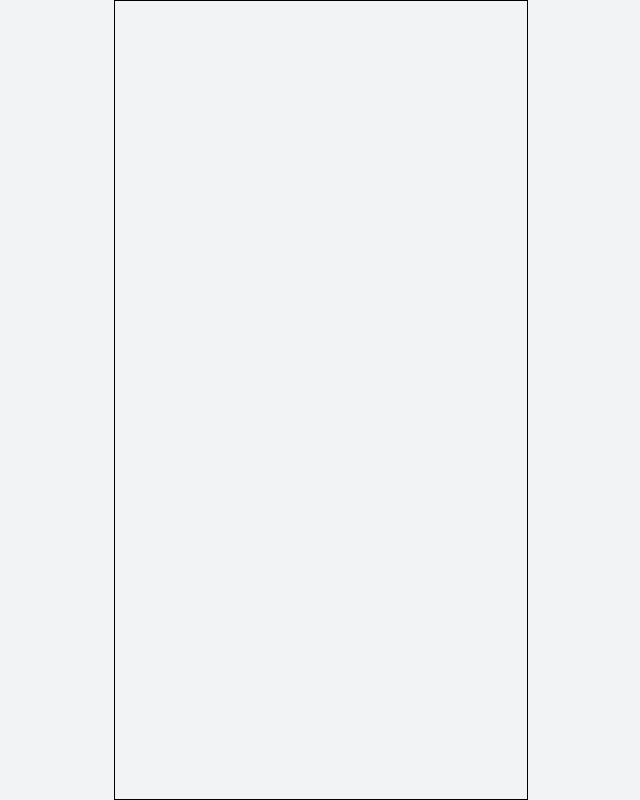
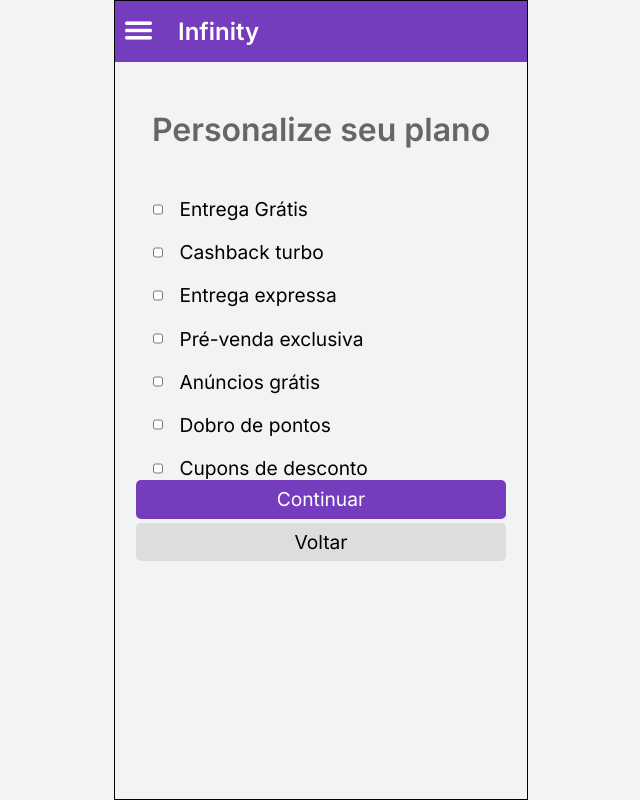
Before and after one commit to gabrielrmodesto/infinityScreens, a Next.js app: page /personalizar in a window 1280 px wide. Shown: the whole page, without its empty margins (319-959 px from the left). Built offline with nearby package versions, Linux system fonts and the light colour scheme.

Commit message:
personalizate page

```diff
--- /dev/null
+++ b/src/data/benefits.ts
@@ -0,0 +1,9 @@
+export default[
+    'Entrega Grátis',
+    'Cashback turbo',
+    'Entrega expressa',
+    'Pré-venda exclusiva',
+    'Anúncios grátis',
+    'Dobro de pontos',
+    'Cupons de desconto'
+];
--- a/src/pages/personalizar.tsx
+++ b/src/pages/personalizar.tsx
@@ -1,7 +1,35 @@
 import React from 'react';
+import Head from 'next/head';
+import Buttons from '../components/Buttons';
+import Header from '../components/Header';
+import BenefitsArray from '../data/benefits';
+import styles from '../styles/pages/Personalizar.module.css';
+
 
 const Personalizar: React.FC = () => {
-  return <div />;
+  return (
+    <div className={styles.checksContainer}>
+      <Head>
+        <title>Infinity - Personalizável</title>
+      </Head>
+      <Header />
+      <h3>Personalize seu plano</h3>
+      <div>
+
+        {BenefitsArray.map((item) => (
+          <section>
+            <>
+              <input type="checkbox" name="" id="" />
+              <label htmlFor="">{item}</label>
+            </>
+          </section>
+        ))}
+      </div>
+
+      <Buttons nextScreen="/como_pagar" back="/" textButton="Continuar" />
+    </div>
+
+  );
 }
 
 export default Personalizar;
--- a/src/styles/pages/Personalizar.module.css
+++ b/src/styles/pages/Personalizar.module.css
@@ -0,0 +1,18 @@
+.checksContainer h3{
+    text-align: center;
+    margin: 1.5em 0;
+    font-size: 2em;
+}
+.checksContainer section{
+    display: flex;
+    flex-direction: row;
+    justify-content: flex-start;
+    align-items: center;
+    font-size: 1.2em;
+    color: var(--black);
+    margin: 1em 0 0 2em;
+}
+.checksContainer section input{
+    margin-right: 1em;
+    width: 10px;
+}
```
